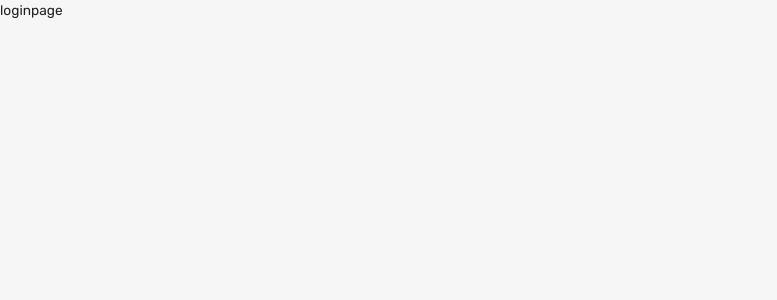
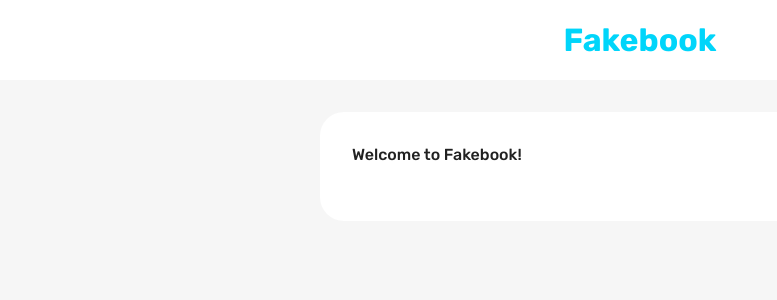
Before and after one commit to kyong4/fakebook, a React (Create React App) app in the folder client/: page / in a window 1280 px wide. Shown: the top 300 px of the page, without its empty margins (0-777 px from the left). Built offline with nearby package versions, Linux system fonts and the light colour scheme.

Commit message:
Update frontend
- added navbar to homepage
- modified loginPage
- added Form component for loginPage

```diff
--- a/client/src/scenes/homePage/index.jsx
+++ b/client/src/scenes/homePage/index.jsx
@@ -1,5 +1,12 @@
+import { Box } from "@mui/material";
+import Navbar from "scenes/navbar";
+
 const HomePage = () => {
-    return (<div>homepage</div>);
+    return (
+        <Box>
+            <Navbar />
+        </Box>
+    );
 };
 
 export default HomePage;
--- /dev/null
+++ b/client/src/scenes/loginPage/Form.jsx
@@ -0,0 +1,85 @@
+import { useState } from "react";
+import {
+    Box,
+    Button,
+    TextField,
+    useMediaQuery,
+    Typography,
+    useTheme,
+} from "@mui/material";
+import EditOutlinedIcon from "@mui/icons-material/EditOutlined";
+import { Formik } from "formik";
+import * as yup from "yup";
+import { useNavigate } from "react-router-dom";
+import { useDispatch } from "react-redux";
+import { setLogin } from "state";
+import Dropzone from "react-dropzone";
+import FlexBetween from "components/FlexBetween";
+
+const registerSchema = yup.object().shape({
+    firstName: yup.string().required("required"),
+    lastName: yup.string().required("required"),
+    email: yup.string().email("invalid email").required("required"),
+    password: yup.string().required("required"),
+    location: yup.string().required("required"),
+    occupation: yup.string().required("required"),
+    picture: yup.string().required("required"),
+})
+
+const loginSchema = yup.object().shape({
+    email: yup.string().email("invalid email").required("required"),
+    password: yup.string().required("required"),
+})
+
+const initialValuesRegister = {
+    firstName: "",
+    lastName: "",
+    email: "",
+    password: "",
+    location: "",
+    occupation: "",
+    picture: "",
+}
+
+const intialValuesLogin = {
+    email: "",
+    password: "",
+}
+
+const Form = () => {
+    const [pageType, setPageType] = useState("login");
+    const { palette } = useTheme();
+    const dispatch = useDispatch();
+    const navigate = useNavigate();
+    const isNonMobile = useMediaQuery("(min-width:600px)");
+    const isLogin = pageType === "login";
+    const isRegister = pageType === "register";
+
+    const handleFormSubmit = async (values, onSubmitProps) => {};
+
+    return (
+        <Formik
+            onSubmit={handleFormSubmit}
+            intialValues={isLogin ? intialValuesLogin : initialValuesRegister}
+            validationSchema={isLogin ? loginSchema : registerSchema}
+        >
+            {({
+                values,
+                errors,
+                touched,
+                handleBlur,
+                handleChange,
+                handleSubmit,
+                setFieldvalue,
+                resetForm,
+            }) => (
+                <form onSubmit={handleSubmit}>
+
+                </form>
+            )}
+
+        </Formik>
+    )
+};
+
+export default Form;
--- a/client/src/scenes/loginPage/index.jsx
+++ b/client/src/scenes/loginPage/index.jsx
@@ -1,5 +1,38 @@
+import { Box, Typography, useTheme, useMediaQuery } from "@mui/material";
+import Form from "./Form";
+
 const LoginPage = () => {
-    return (<div>loginpage</div>);
+    const theme = useTheme();
+    const isNonMobileScreens = useMediaQuery("(min-width: 1000px)");
+    return <Box>
+        <Box
+            width="100%"
+            backgroundColor={theme.palette.background.alt}
+            p="1rem 6%"
+            textAlign="center"
+        >
+            <Typography
+                fontWeight="bold"
+                fontSize="32px"
+                color="primary"
+            >
+            Fakebook
+            </Typography>
+        </Box>
+
+        <Box
+            width={isNonMobileScreens ? "50%" : "93%"}
+            p="2rem"
+            m="2rem auto"
+            borderRadius="1.5rem"
+            backgroundColor={theme.palette.background.alt}
+        >
+            <Typography fontWeight="500" variant="h5" sx={{ mb: "1.5rem" }}>
+                Welcome to Fakebook!
+            </Typography>
+
+        </Box>
+    </Box>;
 };
 
 export default LoginPage;
--- a/client/src/scenes/navbar/index.jsx
+++ b/client/src/scenes/navbar/index.jsx
@@ -137,6 +137,45 @@ const Navbar = () => {
                 </Box>
 
                 {/* MENU ITEMS */}
+                <FlexBetween display="flex" flexDirection="column" justifyContent="center"  alignItems="center" gap="3rem">
+                    <IconButton
+                        onClick={() => dispatch(setMode())}
+                        sx={{ fontSize: "25px" }}
+                    >
+                        {theme.palette.mode === "dark" ? (
+                            <DarkMode sx={{ fontSize: "25px" }} />
+                        ) : (
+                            <LightMode sx={{ color: dark, fontSize: "25px" }} />
+                        )}
+                    </IconButton>
+                    <Message sx={{ fontSize: "25px" }} />
+                    <Notifications sx={{ fontSize: "25px" }} />
+                    <Help sx={{ fontSize: "25px" }} />
+                    <FormControl variant="standard" value={fullName}>
+                        <Select
+                            value={fullName}
+                            sx={{
+                                backgroundColor: neutralLight,
+                                width: "150px",
+                                borderRadius: "0.25rem",
+                                p: "0.25rem 1rem",
+                                "& .MuiSvgIcon-root": {
+                                    pr: "0.25rem",
+                                    width: "3rem"
+                                },
+                                "& .MuiSelect-select:focus": {
+                                    backgroundColor: neutralLight
+                                }
+                            }}
+                            input={<InputBase />}
+                        >
+                            <MenuItem value={fullName}>
+                                <Typography>{fullName}</Typography>
+                            </MenuItem>
+                            <MenuItem onClick={() => dispatch(setLogout())}>Log Out</MenuItem>
+                        </Select>
+                    </FormControl>
+                </FlexBetween>
             </Box>
         )}
     </FlexBetween>;
```
